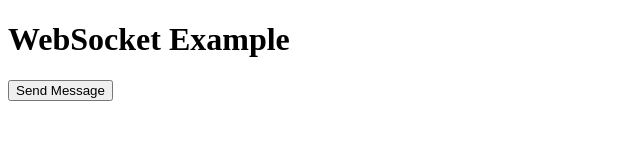
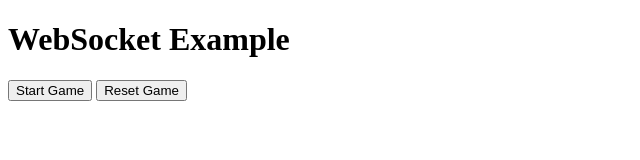
Before and after one commit to Ki-Reply-Uk/websocket-test, a plain HTML site: page index.html in a window 1280 px wide. Shown: the whole page, without its empty margins (0-640 px from the left). Drawn offline with Linux system fonts and the light colour scheme.

Commit message:
Update index.html

```diff
--- a/index.html
+++ b/index.html
@@ -6,7 +6,8 @@
 </head>
 <body>
     <h1>WebSocket Example</h1>
-    <button onclick="sendMessage()">Send Message</button>
+    <button onclick="sendStart()">Start Game</button>
+    <button onclick="sendReset()">Reset Game</button>
     <div id="serverMessages"></div>
     <script src="script.js"></script>
 </body>
```
